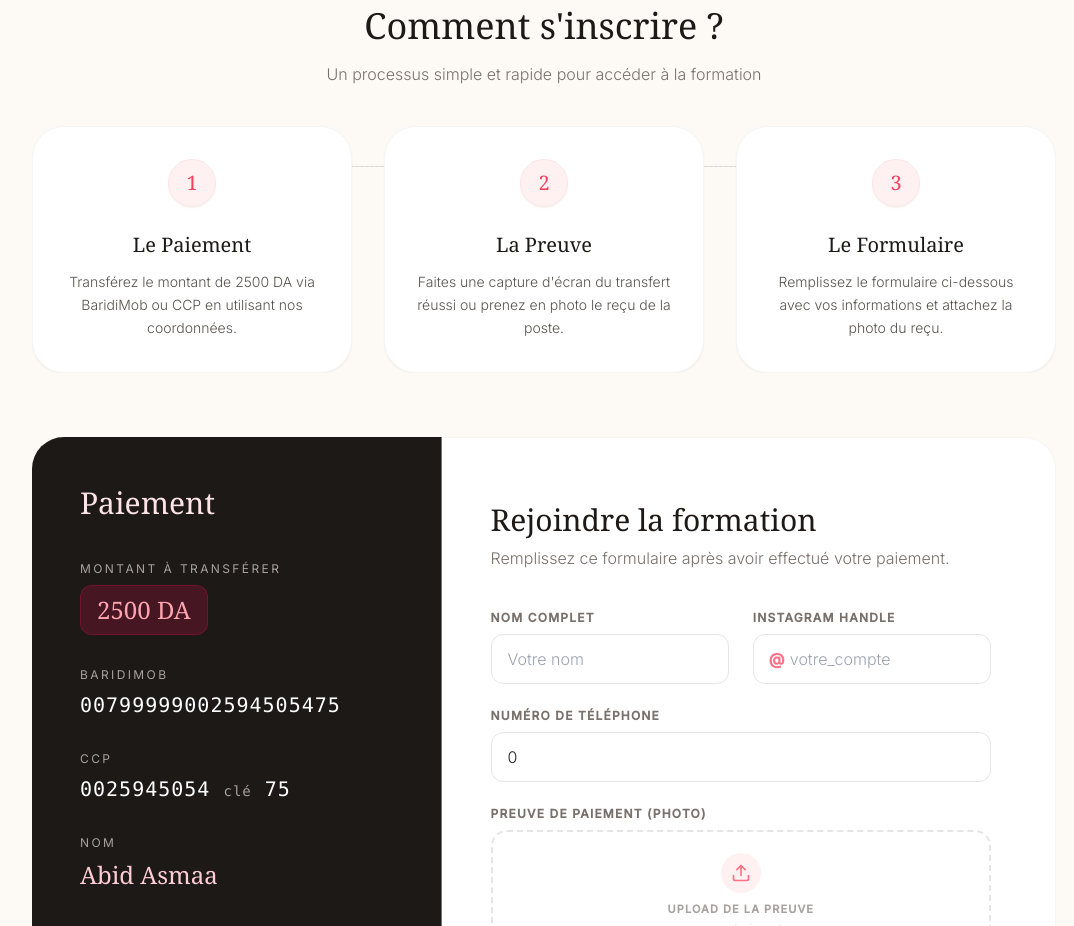
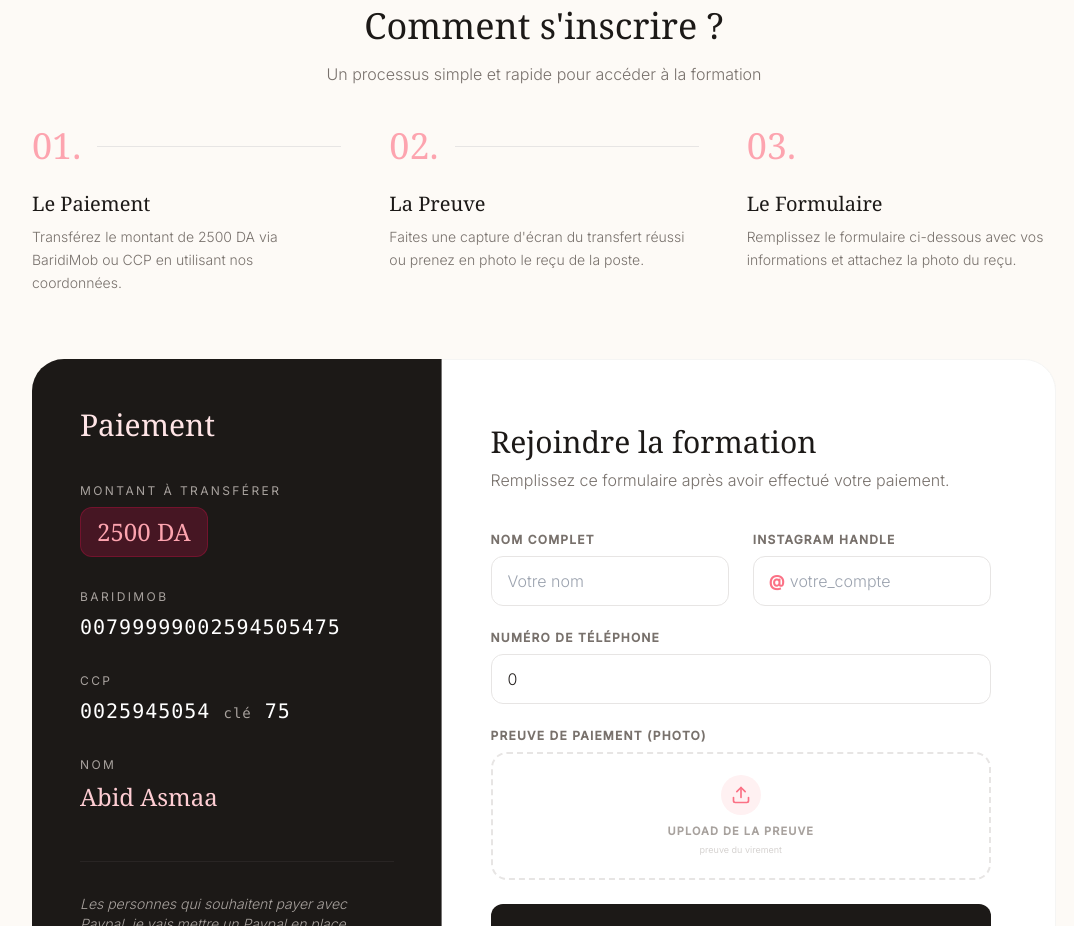
Before and after one commit to Mounibalioua18/FAIRY-BAKES-2.0, a React (Vite) app: page /taob in a window 1280 px wide. Shown: the part 4160-5086 px from the top of the page, without its empty margins (96-1170 px from the left). Built offline with nearby package versions, Linux system fonts and the light colour scheme; no server answers; the database is empty; a web font is replaced by a local one.

Commit message:
feat(TAOB): Redesign registration steps UI
Refactors the "How to Register" section on the TAOB page to improve its visual presentation and user experience. The changes introduce a more modern layout with distinct visual cues for each step, enhancing clarity and engagement.

```diff
--- a/pages/TAOB.tsx
+++ b/pages/TAOB.tsx
@@ -601,26 +601,33 @@ export const TAOB: React.FC = () => {
                   <p className="text-stone-500 font-light">Un processus simple et rapide pour accéder à la formation</p>
                 </div>
 
-                <div className="grid grid-cols-1 md:grid-cols-3 gap-6 md:gap-8 relative">
-                  {/* Connecting Line pattern (desktop) */}
-                  <div className="hidden md:block absolute top-[2.5rem] left-[15%] w-[70%] h-px bg-stone-200 border-t border-dashed border-stone-300 -z-10"></div>
-
-                  <div className="bg-white p-8 rounded-[2rem] border border-stone-100 shadow-sm text-center relative group hover:-translate-y-1 transition-transform duration-300">
-                    <div className="w-12 h-12 rounded-full bg-rose-50 text-rose-500 font-serif text-xl flex items-center justify-center mx-auto mb-6 shadow-sm border border-rose-100 group-hover:bg-rose-400 group-hover:text-white transition-colors">1</div>
-                    <h4 className="font-serif text-xl text-stone-900 mb-3">Le Paiement</h4>
-                    <p className="text-stone-600 font-light text-sm leading-relaxed">Transférez le montant de 2500 DA via BaridiMob ou CCP en utilisant nos coordonnées.</p>
+                <div className="grid grid-cols-1 md:grid-cols-3 gap-8 md:gap-12 relative px-4 md:px-0">
+                  <div className="flex flex-col relative group">
+                    <div className="flex items-center mb-6">
+                      <span className="font-serif text-4xl text-rose-300 mr-4 group-hover:text-rose-400 transition-colors">01.</span>
+                      <div className="h-px bg-stone-200 flex-1 group-hover:bg-rose-200 transition-colors"></div>
+                    </div>
+                    <h4 className="font-serif text-xl text-stone-900 mb-2">Le Paiement</h4>
+                    <p className="text-stone-500 font-light text-sm leading-relaxed">Transférez le montant de 2500 DA via BaridiMob ou CCP en utilisant nos coordonnées.</p>
                   </div>
 
-                  <div className="bg-white p-8 rounded-[2rem] border border-stone-100 shadow-sm text-center relative group hover:-translate-y-1 transition-transform duration-300">
-                    <div className="w-12 h-12 rounded-full bg-rose-50 text-rose-500 font-serif text-xl flex items-center justify-center mx-auto mb-6 shadow-sm border border-rose-100 group-hover:bg-rose-400 group-hover:text-white transition-colors">2</div>
-                    <h4 className="font-serif text-xl text-stone-900 mb-3">La Preuve</h4>
-                    <p className="text-stone-600 font-light text-sm leading-relaxed">Faites une capture d'écran du transfert réussi ou prenez en photo le reçu de la poste.</p>
+                  <div className="flex flex-col relative group">
+                    <div className="flex items-center mb-6">
+                      <span className="font-serif text-4xl text-rose-300 mr-4 group-hover:text-rose-400 transition-colors">02.</span>
+                      <div className="h-px bg-stone-200 flex-1 group-hover:bg-rose-200 transition-colors"></div>
+                    </div>
+                    <h4 className="font-serif text-xl text-stone-900 mb-2">La Preuve</h4>
+                    <p className="text-stone-500 font-light text-sm leading-relaxed">Faites une capture d'écran du transfert réussi ou prenez en photo le reçu de la poste.</p>
                   </div>
 
-                  <div className="bg-white p-8 rounded-[2rem] border border-stone-100 shadow-sm text-center relative group hover:-translate-y-1 transition-transform duration-300">
-                    <div className="w-12 h-12 rounded-full bg-rose-50 text-rose-500 font-serif text-xl flex items-center justify-center mx-auto mb-6 shadow-sm border border-rose-100 group-hover:bg-rose-400 group-hover:text-white transition-colors">3</div>
-                    <h4 className="font-serif text-xl text-stone-900 mb-3">Le Formulaire</h4>
-                    <p className="text-stone-600 font-light text-sm leading-relaxed">Remplissez le formulaire ci-dessous avec vos informations et attachez la photo du reçu.</p>
+                  <div className="flex flex-col relative group">
+                    <div className="flex items-center mb-6">
+                      <span className="font-serif text-4xl text-rose-300 mr-4 group-hover:text-rose-400 transition-colors">03.</span>
+                      {/* Hide the horizontal line on desktop for the last item since it's at the edge, keep it on mobile */}
+                      <div className="h-px bg-stone-200 flex-1 md:bg-transparent group-hover:bg-rose-200 md:group-hover:bg-transparent transition-colors"></div>
+                    </div>
+                    <h4 className="font-serif text-xl text-stone-900 mb-2">Le Formulaire</h4>
+                    <p className="text-stone-500 font-light text-sm leading-relaxed">Remplissez le formulaire ci-dessous avec vos informations et attachez la photo du reçu.</p>
                   </div>
                 </div>
               </div>
```
